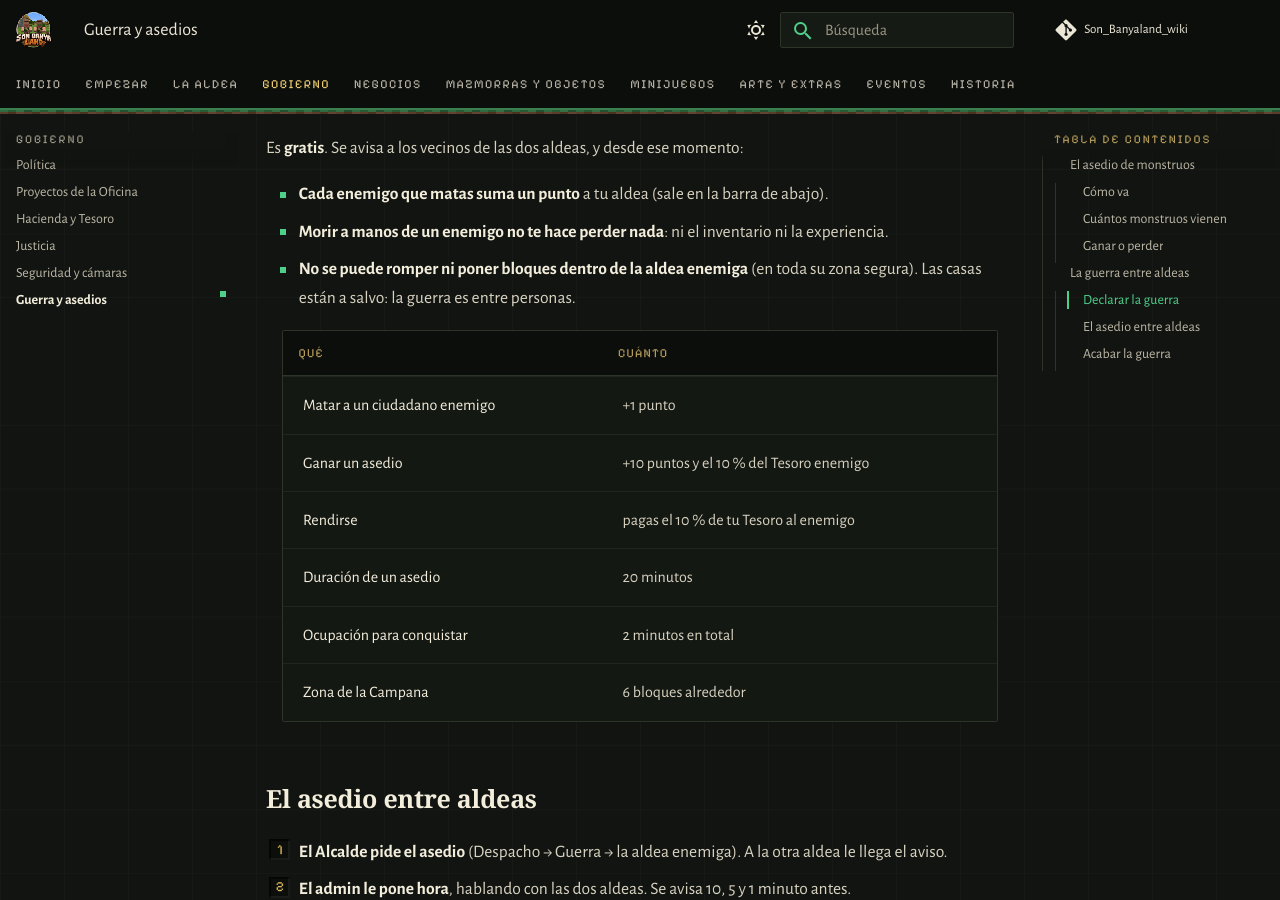
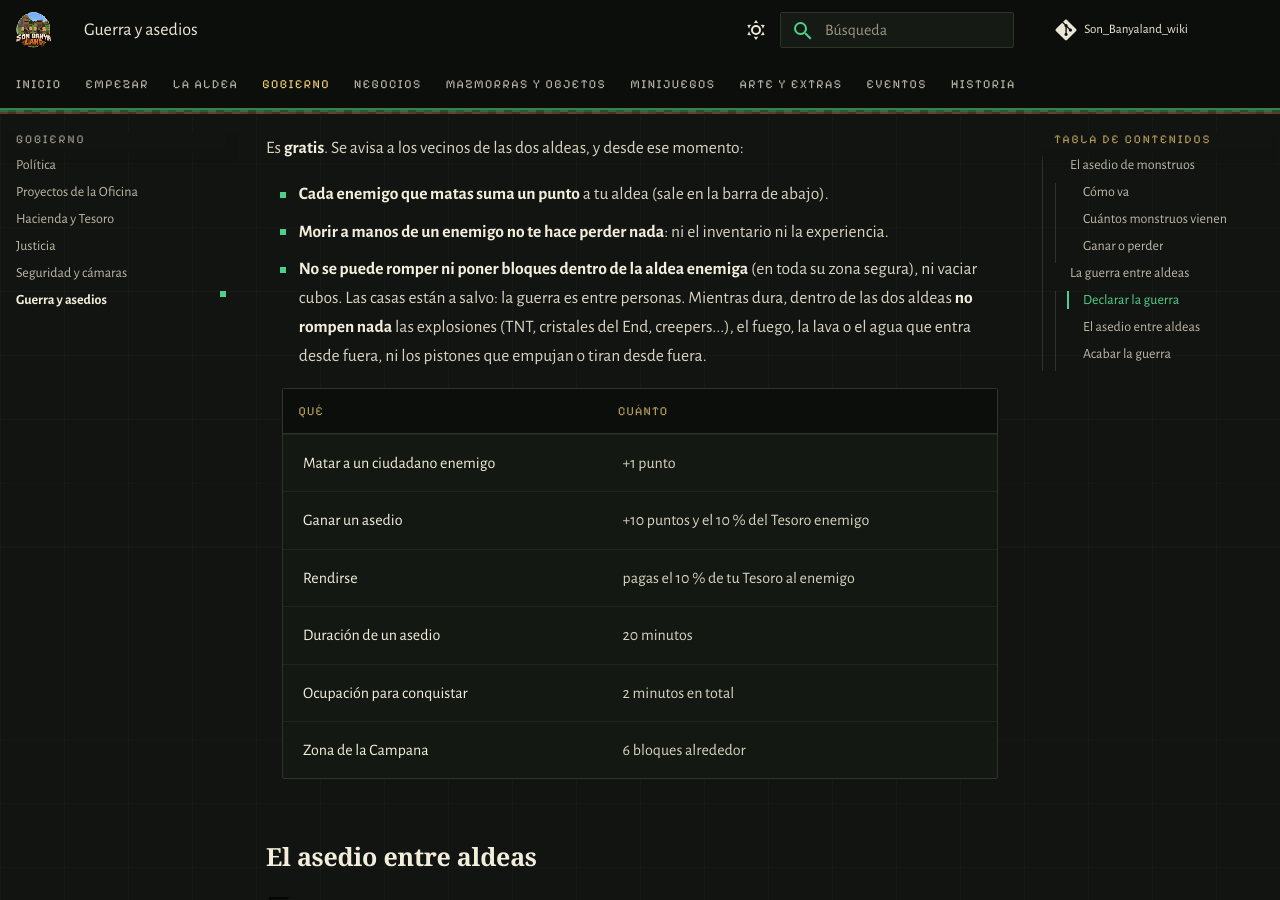
Before and after one commit to PigPilgrim/Son_Banyaland_wiki, an MkDocs documentation site: the page built from docs/guerra.md, in a window 1280 px wide and 900 px high, scrolled down 2901 px. Built offline with MkDocs 1.6.1 and Material for MkDocs 9.7.7, drawn with Linux system fonts in a browser that asks for light colours; some web fonts are replaced; comment, search, counter and statistics services are not loaded.

Commit message:
Auditoría, altos 2: la guerra protege también de explosiones, fuego, lava, agua y pistones desde fuera
Co-Authored-By: Claude Opus 5.5 <noreply@anthropic.com>

```diff
--- a/docs/guerra.md
+++ b/docs/guerra.md
@@ -57,8 +57,10 @@ Es **gratis**. Se avisa a los vecinos de las dos aldeas, y desde ese momento:
 
 - **Cada enemigo que matas suma un punto** a tu aldea (sale en la barra de abajo).
 - **Morir a manos de un enemigo no te hace perder nada**: ni el inventario ni la experiencia.
-- **No se puede romper ni poner bloques dentro de la aldea enemiga** (en toda su zona segura). Las casas están a
-  salvo: la guerra es entre personas.
+- **No se puede romper ni poner bloques dentro de la aldea enemiga** (en toda su zona segura), ni vaciar cubos.
+  Las casas están a salvo: la guerra es entre personas. Mientras dura, dentro de las dos aldeas **no rompen nada** las
+  explosiones (TNT, cristales del End, creepers...), el fuego, la lava o el agua que entra desde fuera, ni los
+  pistones que empujan o tiran desde fuera.
 
 --8<-- "_generado/guerra_numeros.md"
 
```
